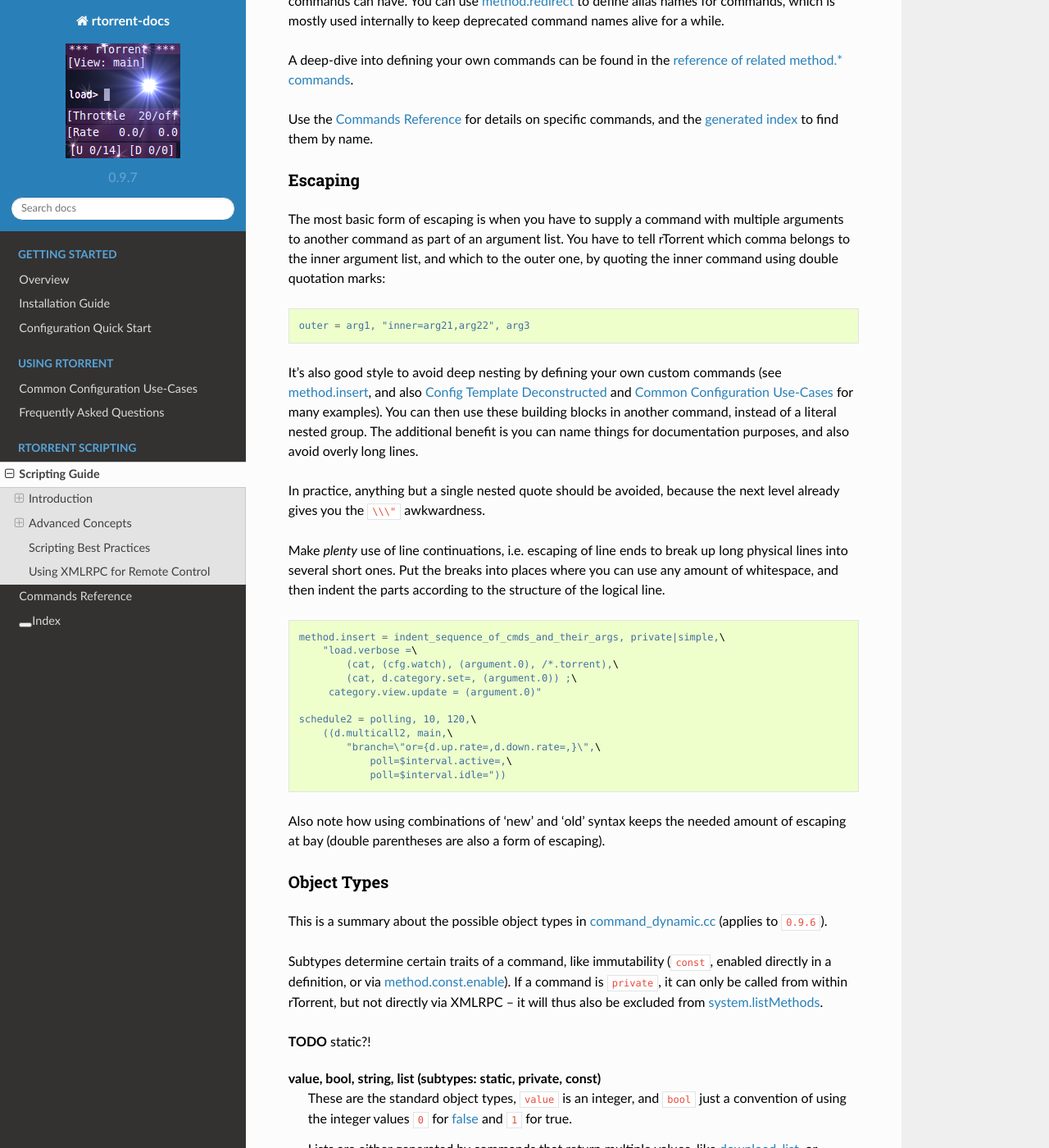
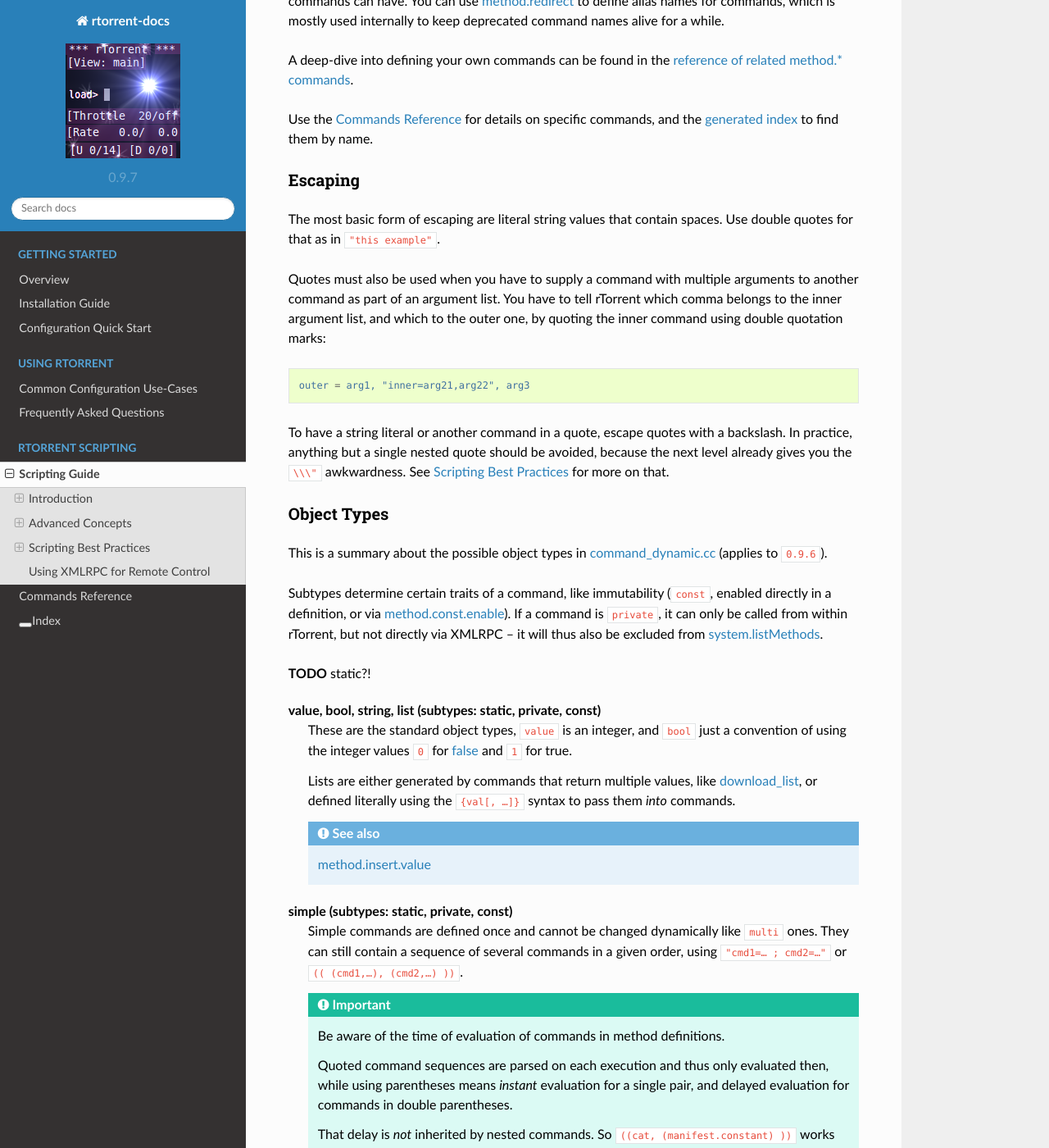
Before and after one commit to rtorrent-community/rtorrent-docs, a Sphinx documentation site: the page built from docs/scripting.rst, in a window 1280 px wide and 1400 px high, scrolled down 1317 px. Shown: the whole window at 82% size. Built offline with Sphinx 7.4.7 and the Read the Docs theme 2.0.0, drawn with Linux system fonts in a browser that asks for light colours; some of the changed text lies outside the part shown.

Commit message:
Best Practices: Form Follows Function

```diff
--- a/docs/scripting.rst
+++ b/docs/scripting.rst
@@ -78,7 +78,10 @@
 Escaping
 ^^^^^^^^
 
-The most basic form of escaping is when you have to supply a command
+The most basic form of escaping are literal string values that contain spaces.
+Use double quotes for that as in ``"this example"``.
+
+Quotes must also be used when you have to supply a command
 with multiple arguments to another command as part of an argument list.
 You have to tell rTorrent which comma belongs to the inner argument
 list, and which to the outer one, by quoting the inner command using
@@ -88,38 +91,11 @@
 
     outer = arg1, "inner=arg21,arg22", arg3
 
-It's also good style to avoid deep nesting by defining your own custom
-commands (see :term:`method.insert`, and also :ref:`config-deconstructed`
-and :doc:`use-cases` for many examples).
-You can then use these building blocks in another command, instead of a
-literal nested group. The additional benefit is you can name things for
-documentation purposes, and also avoid overly long lines.
-
+To have a string literal or another command in a quote, escape
+quotes with a backslash.
 In practice, anything but a single nested quote should be avoided,
 because the next level already gives you the ``\\\"`` awkwardness.
-
-Make *plenty* use of line continuations, i.e. escaping of line ends to
-break up long physical lines into several short ones. Put the breaks
-into places where you can use any amount of whitespace, and then indent
-the parts according to the structure of the logical line.
-
-.. code-block:: ini
-
-    method.insert = indent_sequence_of_cmds_and_their_args, private|simple,\
-        "load.verbose =\
-            (cat, (cfg.watch), (argument.0), /*.torrent),\
-            (cat, d.category.set=, (argument.0)) ;\
-         category.view.update = (argument.0)"
-
-    schedule2 = polling, 10, 120,\
-        ((d.multicall2, main,\
-            "branch=\"or={d.up.rate=,d.down.rate=,}\",\
-                poll=$interval.active=,\
-                poll=$interval.idle="))
-
-Also note how using combinations of ‘new’ and ‘old’ syntax
-keeps the needed amount of escaping at bay
-(double parentheses are also a form of escaping).
+See :ref:`best-practices` for more on that.
 
 
 .. _object-types:
@@ -252,10 +228,53 @@
 **TODO**
 
 
+.. _best-practices:
+
 Scripting Best Practices
 ------------------------
 
 **TODO**
+
+Form Follows Function
+^^^^^^^^^^^^^^^^^^^^^
+
+Format your code so that it is naturally broken down into its structural parts.
+This greatly helps others to understand what's going on,
+and your future self has a chance to understand what you wrote a while ago, too.
+
+It's good style to avoid deep nesting of quotes by defining helper commands
+(see :term:`method.insert`, and also :ref:`config-deconstructed`
+and :doc:`use-cases` for many examples).
+
+You can then use these building blocks in another command, instead of a
+literal nested group. The additional benefit is you can name things for
+documentation purposes, and also avoid overly long lines.
+
+In practice, anything but a single nested quote should be avoided,
+because the next level already gives you the ``\\\"`` awkwardness.
+
+Make *plenty* use of line continuations, i.e. escaping of line ends to
+break up long physical lines into several short ones. Put the breaks
+into places where you can use any amount of whitespace, and then indent
+the parts according to the structure of the logical line.
+
+.. code-block:: ini
+
+    method.insert = indent_sequence_of_cmds_and_their_args, private|simple,\
+        "load.verbose =\
+            (cat, (cfg.watch), (argument.0), /*.torrent),\
+            (cat, d.category.set=, (argument.0)) ;\
+         category.view.update = (argument.0)"
+
+    schedule2 = polling, 10, 120,\
+        ((d.multicall2, main,\
+            "branch=\"or={d.up.rate=,d.down.rate=,}\",\
+                poll=$interval.active=,\
+                poll=$interval.idle="))
+
+Also note how using combinations of ‘new’ and ‘old’ syntax
+keeps the needed amount of escaping at bay
+(double parentheses are also a form of escaping).
 
 
 .. _xmlrpc-api:
```
